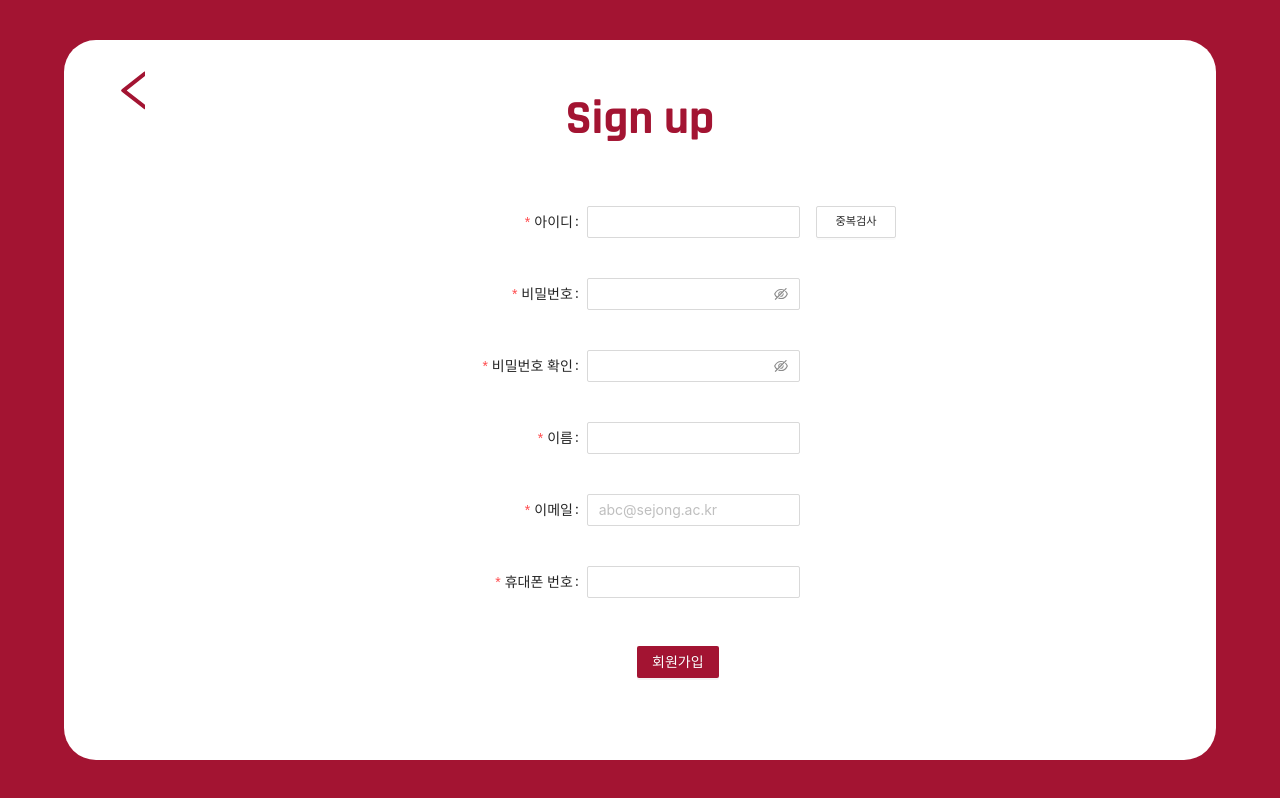
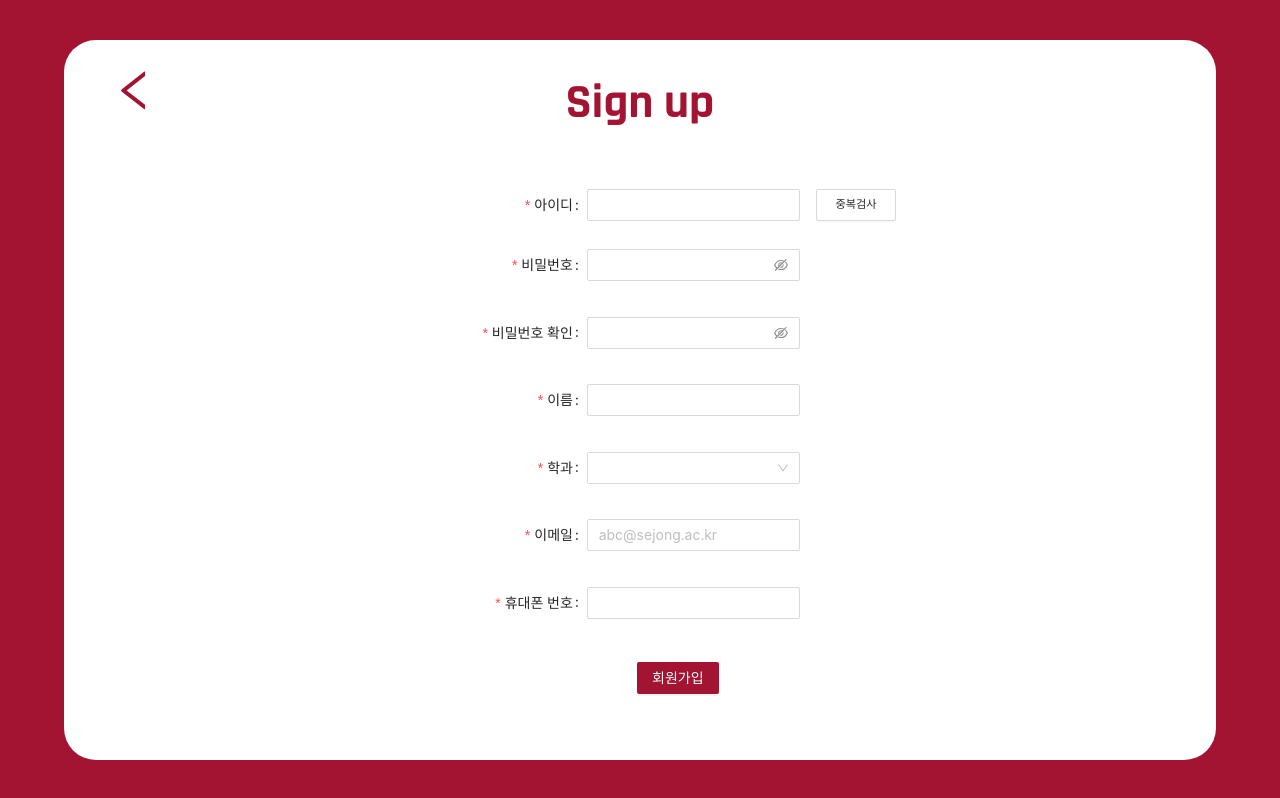
Before and after one commit to MLifeFam/SYB-web, a React (Create React App) app: page /signup in a window 1280 px wide. Built offline with nearby package versions, Linux system fonts and the light colour scheme.

Commit message:
회원가입에 학과 추가
회원가입에 학과란 추가

```diff
--- a/src/actions/userAction.js
+++ b/src/actions/userAction.js
@@ -83,7 +83,7 @@ export function registerUser(dataToSubmit) {
         dispatch({
           type:AUTH_SUCCESS,
         })
-
+        console.log(res.data.data);
         localStorage.setItem('userid',res.data.data.userid);
         localStorage.setItem('username',res.data.data.username)
 
--- a/src/pages/Login.js
+++ b/src/pages/Login.js
@@ -64,7 +64,8 @@ const Login = (props) => {
         dispatch(loginUser(body))
           .then((res) => {
             const accessToken = res.data.token;
-            if (res.status === 200) {
+            console.log(res.status);
+            if (res.status === 201) {
                 dispatch(loginSuccess(accessToken));
                 dispatch(authUser())
                 .then((res)=>{
--- a/src/pages/Signup.js
+++ b/src/pages/Signup.js
@@ -101,6 +101,7 @@ const Signup = (props) => {
   const [form] = Form.useForm();
   const [_id,setId] = useState("");
   const [_password,setPassword] = useState("");
+  const [_department,setDepartment] = useState("");
   const [_email,setEmail] = useState("");
   const [_name,setName] = useState("");
   const [_phonenum,setPhonenum] = useState("");
@@ -123,6 +124,10 @@ const Signup = (props) => {
   const onPhoneHandler = (e) => {
       setPhonenum(e.currentTarget.value);
   };
+
+  const onChangeSelectFunc = React.useCallback((e) => {
+    setDepartment(form.getFieldValue("department"));
+  }, []);
 
   const onDuplicationHadnler = (e) => {
     if(_id.length===0){
@@ -189,6 +194,7 @@ const Signup = (props) => {
         password: _password,
         userid: _id,
         phoneNumber: _phonenum,
+        department:_department,
       };
       console.log(body);
 
@@ -253,7 +259,7 @@ const Signup = (props) => {
 
       <div style={{display:'flex',flexDirection:'row',justifyContent:'center',marginLeft:'6rem'}}>
       <Form.Item
-        style={{width:"20rem", paddingBottom:"1rem"}}
+        style={{width:"20rem", paddingBottom:"1%"}}
         name="id"
         label="아이디"
         rules={[
@@ -270,7 +276,7 @@ const Signup = (props) => {
       </div>
 
       <Form.Item
-        style={{width:"20rem", paddingBottom:"1rem"}}
+        style={{width:"20rem", paddingBottom:"1%"}}
         name="password"
         label="비밀번호"
         rules={[
@@ -285,7 +291,7 @@ const Signup = (props) => {
       </Form.Item>
 
       <Form.Item
-        style={{width:"20rem", paddingBottom:"1rem"}}
+        style={{width:"20rem", paddingBottom:"1%"}}
         name="confirm"
         label="비밀번호 확인"
         dependencies={['password']}
@@ -309,7 +315,7 @@ const Signup = (props) => {
       </Form.Item>
 
       <Form.Item
-        style={{width:"20rem", paddingBottom:"1rem"}}
+        style={{width:"20rem", paddingBottom:"1%"}}
         name="name"
         label="이름"
         rules={[
@@ -323,7 +329,28 @@ const Signup = (props) => {
       </Form.Item>
 
       <Form.Item
-        style={{width:"20rem", paddingBottom:"1rem"}}
+        style={{width:"20rem", paddingBottom:"1%"}}
+        name="department"
+        label="학과"
+        rules={[
+          {
+            required: true,
+            message: '학과를 선택해주세요',
+          },
+        ]}
+      >
+       <Select onChange={onChangeSelectFunc}>
+            <Option value="0">소프트웨어학과</Option>
+            <Option value="1">컴퓨터공학과</Option>
+            <Option value="2">정보보호학과</Option>
+            <Option value="3">데이터사이언스학과</Option>
+            <Option value="4">지능기전공학부</Option>
+            <Option value="5">창의소프트학부</Option>
+          </Select>
+      </Form.Item>
+
+      <Form.Item
+        style={{width:"20rem", paddingBottom:"1%"}}
         name="email"
         label="이메일"
         initialValue=""
@@ -352,7 +379,7 @@ const Signup = (props) => {
       </Form.Item>
 
       <Form.Item
-        style={{width:"20rem", paddingBottom:"1rem"}}
+        style={{width:"20rem", paddingBottom:"1%"}}
         name="phonenumber"
         label="휴대폰 번호"
         rules={[
```
